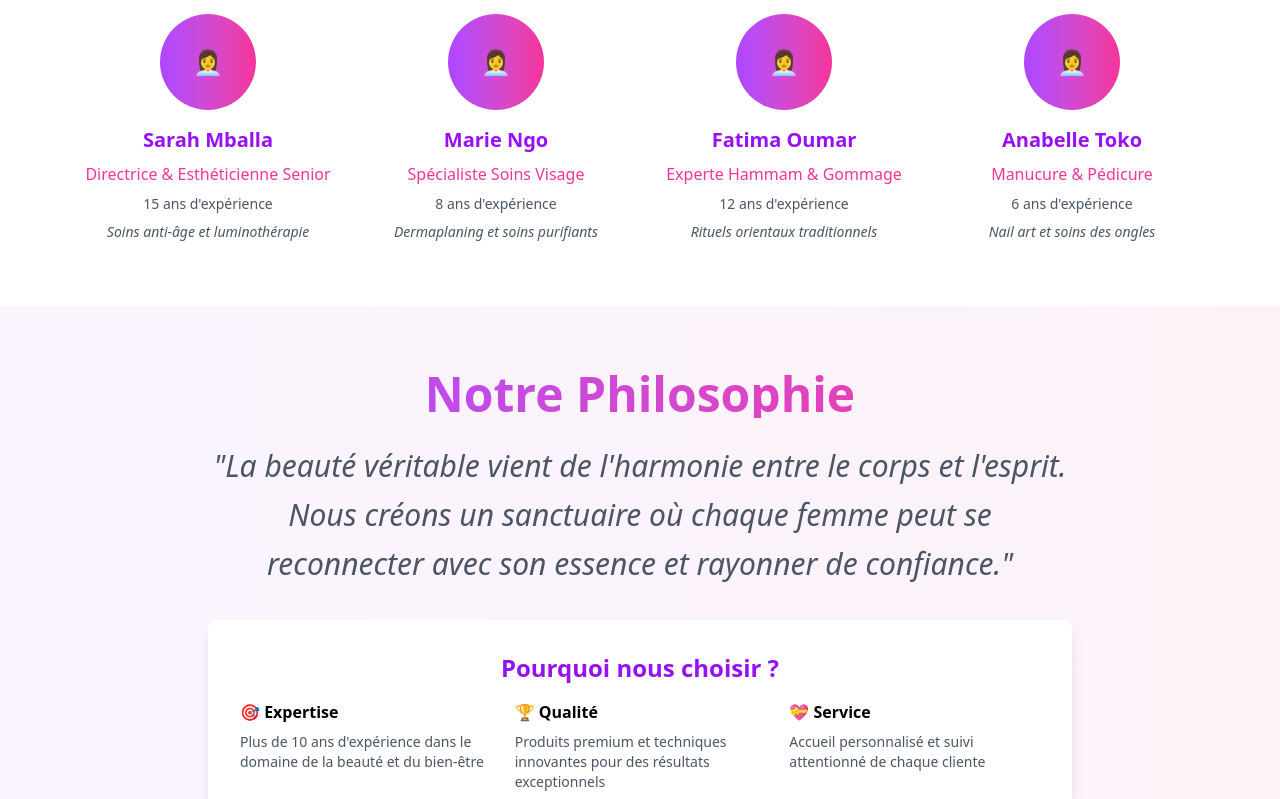
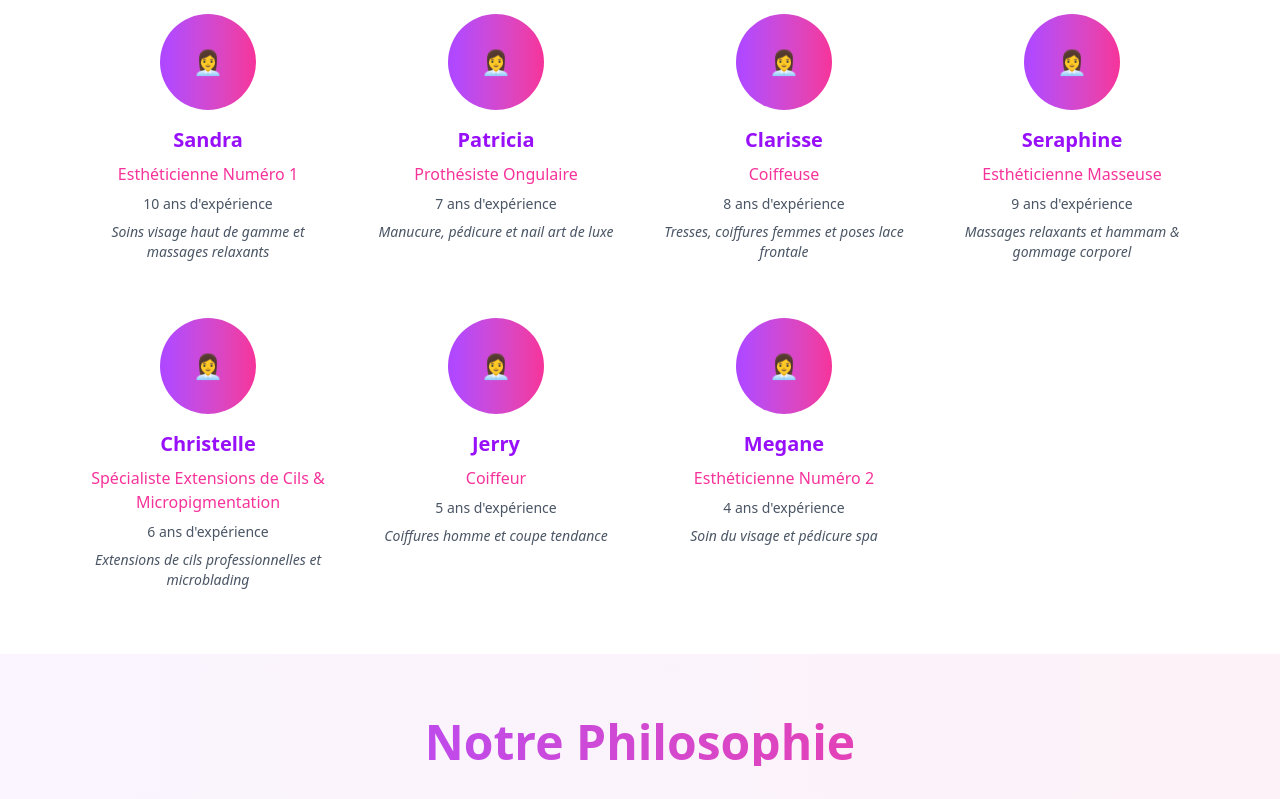
Before and after one commit to dascomsoft/dream-beauty, a React (Vite) app: page /about in a window 1280 px wide. Shown: the part 1620-2419 px from the top of the page. Built offline with nearby package versions, Linux system fonts and the light colour scheme.

Commit message:
modification on the about page

```diff
--- a/src/components/Footer.jsx
+++ b/src/components/Footer.jsx
@@ -49,10 +49,10 @@ const Footer = () => {
             <ul className="space-y-2 text-background/80">
               <li>Soins de visage</li>
               <li>Manicure & Pédicure</li>
-              <li>Hammam & Gommage complet</li>
+              <li>Hammam & Gommage corporel</li>
               <li>Onglerie</li>
               <li>Extension de cils</li>
-              <li>Microblending</li>
+              <li>Micropigmentation</li>
               <li>Packs beauté</li>
             </ul>
           </div>
--- a/src/pages/About.jsx
+++ b/src/pages/About.jsx
@@ -15,30 +15,49 @@ const About = () => {
 
 const teamMembers = [
   {
-      name: "Sarah Mballa",
-      role: "Directrice & Esthéticienne Senior",
-      experience: "15 ans d'expérience",
-      specialty: "Soins anti-âge et luminothérapie"
+    name: "Sandra",
+    role: "Esthéticienne Numéro 1",
+    experience: "10 ans d'expérience",
+    specialty: "Soins visage haut de gamme et massages relaxants"
   },
   {
-      name: "Marie Ngo",
-      role: "Spécialiste Soins Visage",
-      experience: "8 ans d'expérience",
-      specialty: "Dermaplaning et soins purifiants"
+    name: "Patricia",
+    role: "Prothésiste Ongulaire",
+    experience: "7 ans d'expérience",
+    specialty: "Manucure, pédicure et nail art de luxe"
   },
   {
-      name: "Fatima Oumar",
-      role: "Experte Hammam & Gommage",
-      experience: "12 ans d'expérience",
-      specialty: "Rituels orientaux traditionnels"
+    name: "Clarisse",
+    role: "Coiffeuse",
+    experience: "8 ans d'expérience",
+    specialty: "Tresses, coiffures femmes et poses lace frontale"
   },
   {
-      name: "Anabelle Toko",
-      role: "Manucure & Pédicure",
+    name: "Seraphine",
+    role: "Esthéticienne Masseuse",
+    experience: "9 ans d'expérience",
+    specialty: "Massages relaxants et hammam & gommage corporel"
+  },
+  {
+    name: "Christelle",
+    role: "Spécialiste Extensions de Cils & Micropigmentation",
     experience: "6 ans d'expérience",
-      specialty: "Nail art et soins des ongles"
+    specialty: "Extensions de cils professionnelles et microblading"
+  },
+  {
+    name: "Jerry",
+    role: "Coiffeur",
+    experience: "5 ans d'expérience",
+    specialty: "Coiffures homme et coupe tendance"
+  },
+  {
+    name: "Megane",
+    role: "Esthéticienne Numéro 2",
+    experience: "4 ans d'expérience",
+    specialty: "Soin du visage et pédicure spa"
   }
 ];
+
 
   const values = [
     {
--- a/src/pages/Home.jsx
+++ b/src/pages/Home.jsx
@@ -210,7 +210,7 @@ const Home = () => {
     <div className="grid grid-cols-1 md:grid-cols-2 lg:grid-cols-3 gap-8">
       {[
         ['fas fa-hand-sparkles', 'Onglerie', 'Manucure, vernis gel, nail art haut de gamme pour des ongles sublimes.'],
-        ['fas fa-eye', 'Extension des Cils', 'Volume russe, cil à cil ou mixte pour un regard irrésistible.'],
+        ['fas fa-eye', 'Extension des Cils', 'Volume russe, cil à cil , classique ou hybride pour un regard irrésistible.'],
         ['fas fa-spa', 'Hammam & Gommage Corporel', 'Détente et purification complète avec hammam traditionnel et gommage au savon noir.'],
         ['fas fa-leaf', 'Soin de Visage', 'Nettoyage profond, hydratation et traitements éclat pour votre peau.'],
         ['fas fa-shoe-prints', 'Pédicure', 'Soin complet des pieds, hydratation et vernis longue tenue.'],
```
Lines whose indentation alone changed are shown as unchanged.
